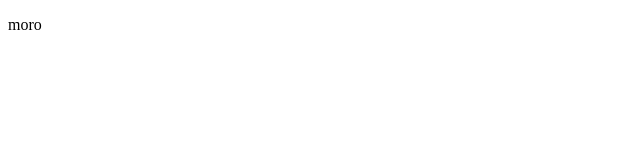
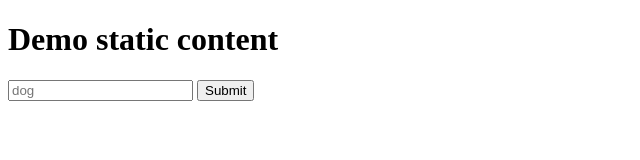
Before and after one commit to Jalmares/node2019, a website: page public/index.html in a window 1280 px wide. Shown: the whole page, without its empty margins (0-640 px from the left). Drawn offline with Linux system fonts and the light colour scheme.

Commit message:
forms Â get method

```diff
--- a/public/index.html
+++ b/public/index.html
@@ -5,6 +5,12 @@
     <title>Title</title>
 </head>
 <body>
-<p>moro</p>
+<h1>
+    Demo static content
+</h1>
+<form action="/animals">
+    <input type="text" name="name" placeholder="dog">
+    <input type="submit">
+</form>
 </body>
 </html>
```
